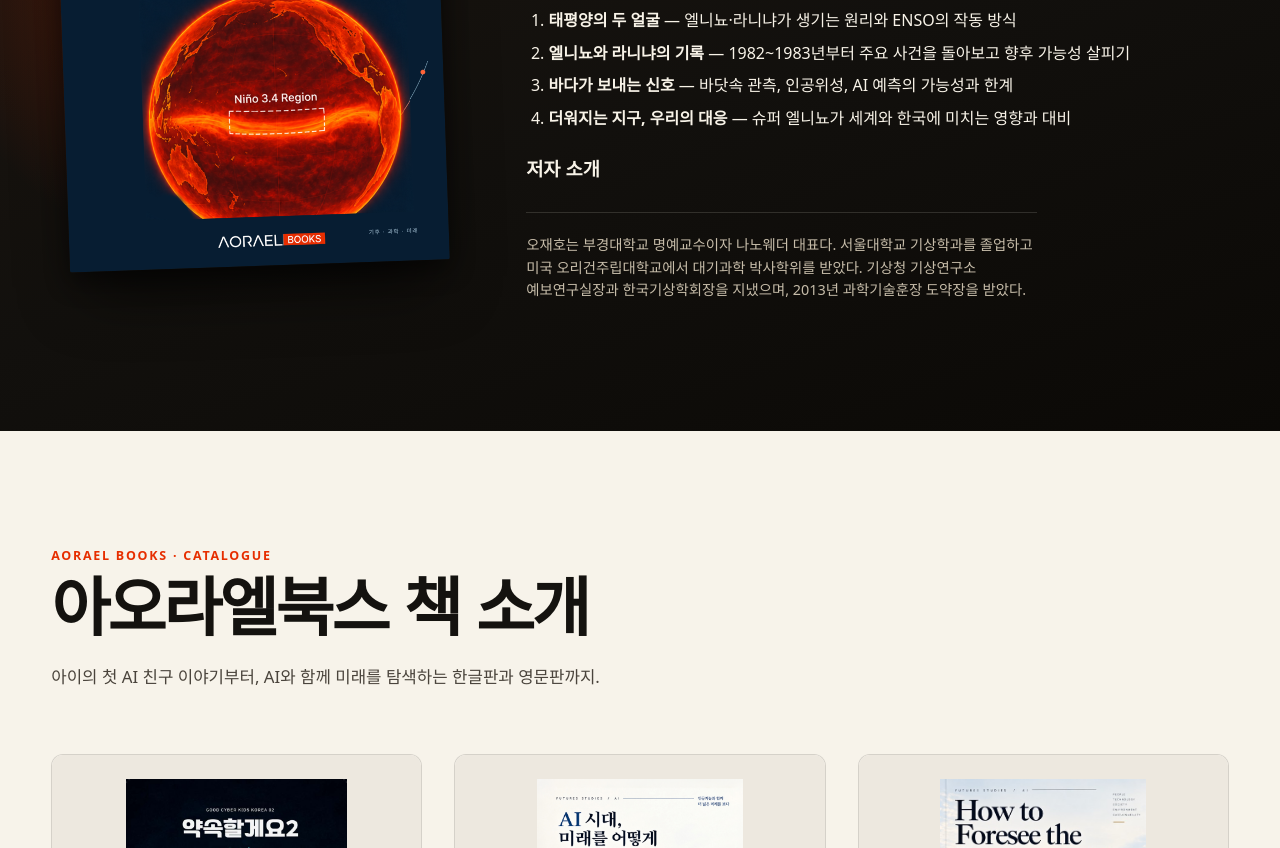
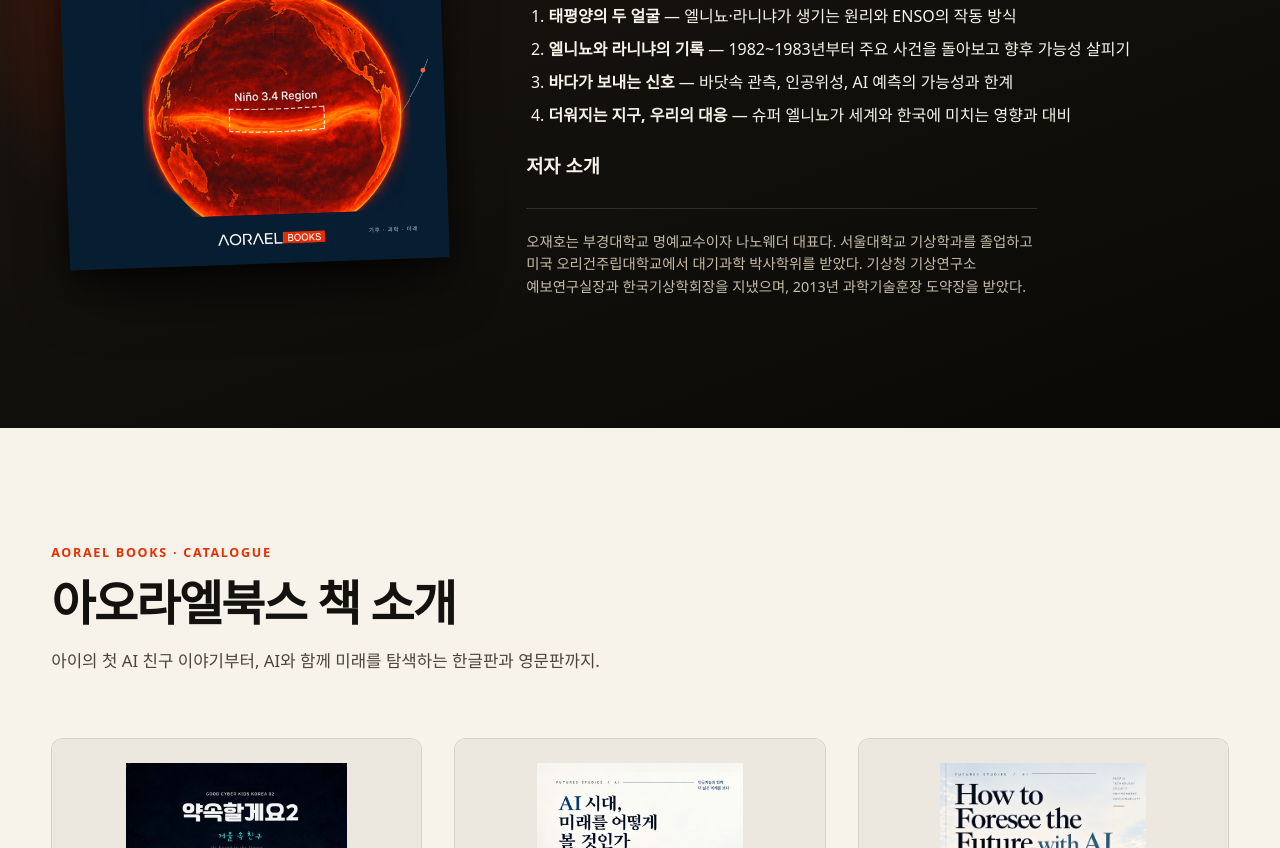
Before and after one commit to aoraelofficial-cmd/ideal-spork, a plain HTML site: page index.html in a window 1280 px wide. Shown: the part 1271-2119 px from the top of the page. Drawn offline with Linux system fonts and the light colour scheme.

Commit message:
Add files via upload

```diff
--- a/index.html
+++ b/index.html
@@ -394,9 +394,8 @@
   @media(max-width:850px){.catalogue-grid{grid-template-columns:repeat(2,minmax(0,1fr))}}
   @media(max-width:560px){.catalogue-grid{grid-template-columns:1fr}.catalogue-cover img{height:280px}}
 
-  #titles .section-head h2{font-family:"Black Han Sans", "Apple SD Gothic Neo", "Malgun Gothic", sans-serif;font-size:clamp(2.45rem,5.2vw,4rem);font-weight:900;line-height:1.12;letter-spacing:-.045em;text-wrap:balance}
+  #titles .section-head h2, #new-release .nr-body h2{font-family:"Apple SD Gothic Neo", "Malgun Gothic", system-ui, sans-serif;font-size:clamp(1.9rem,4vw,3rem);font-weight:600;line-height:1.25;letter-spacing:-.035em;text-wrap:balance}
 </style>
-<link rel="stylesheet" href="https://fonts.googleapis.com/css2?family=Black+Han+Sans&amp;display=swap&amp;text=%EC%95%84%EC%98%A4%EB%9D%BC%EC%97%98%EB%B6%81%EC%8A%A4%20%EC%B1%85%20%EC%86%8C%EA%B0%9C">
 </head>
 <body>
 
```
